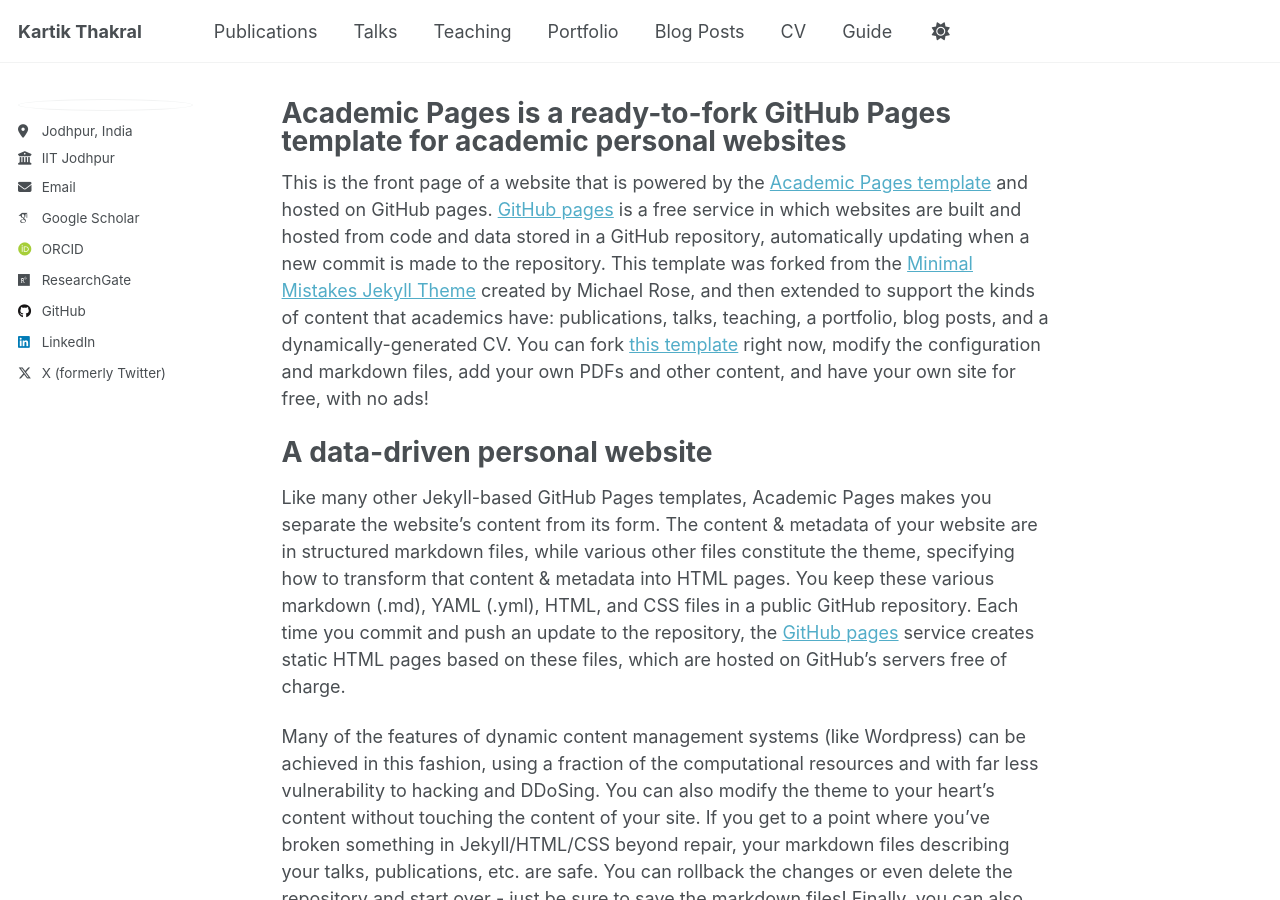
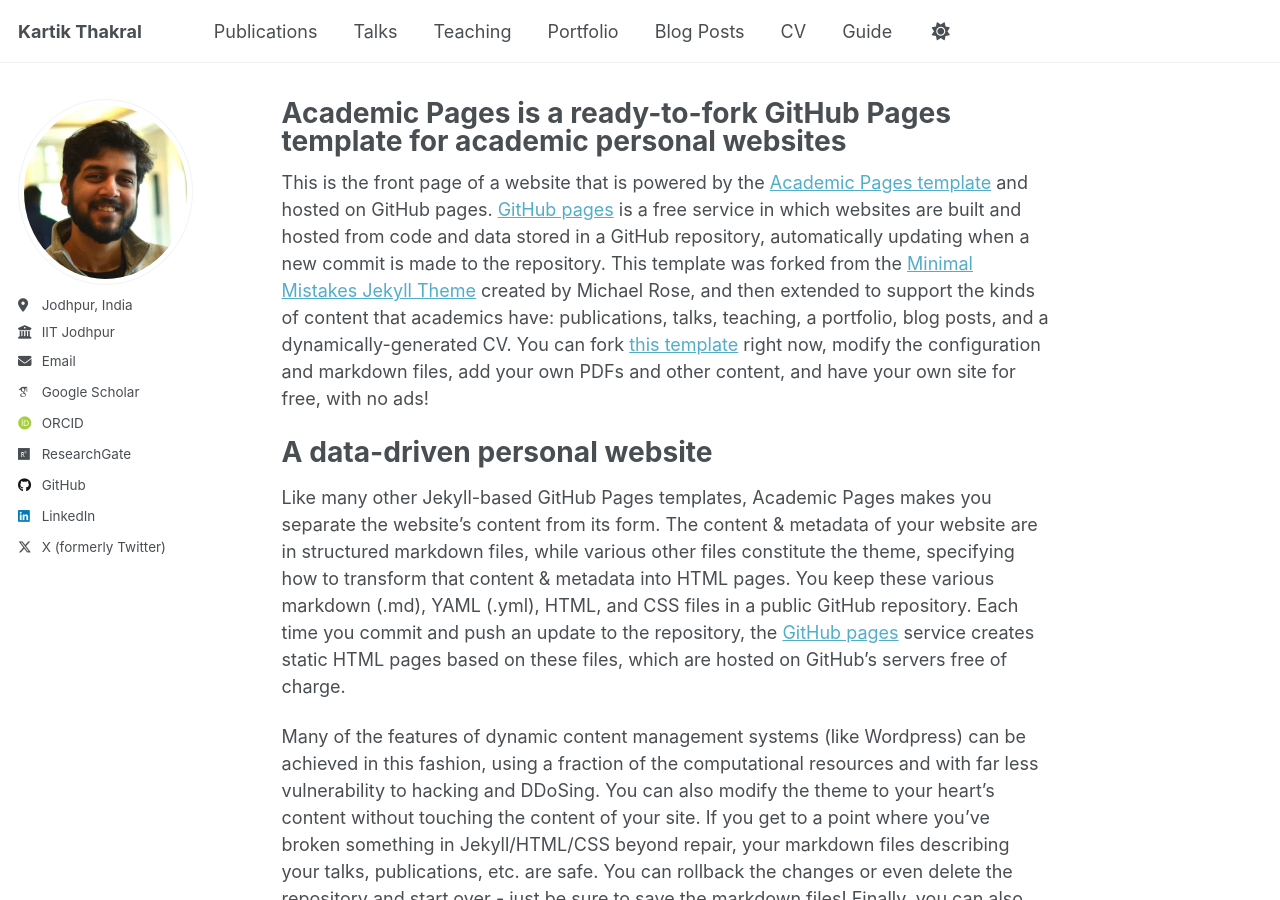
Before and after one commit to thakral-kartik/thakral-kartik.github.io, a Jekyll site: the page built from _pages/about.md, in a window 1280 px wide and 900 px high. Built offline with Jekyll 4.4.1, drawn with Linux system fonts in a browser that asks for light colours; some web fonts are replaced.

Commit message:
Update _config.yml

```diff
--- a/_config.yml
+++ b/_config.yml
@@ -23,7 +23,7 @@ repository               : "academicpages/academicpages.github.io"
 author:
   # Biographic information
   # avatar           : "profile.png"
-  avatar           : "images/kartik.jpg"
+  avatar           : "kartik.jpg"
   # name             : "Your Sidebar Name"
   pronouns         : # example: "she/her"
   # bio              : "Short biography for the left-hand sidebar"
```
